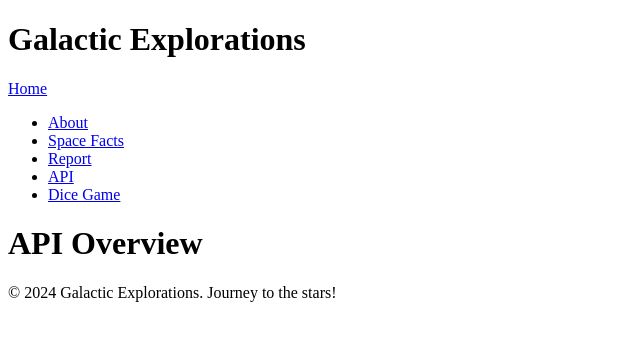
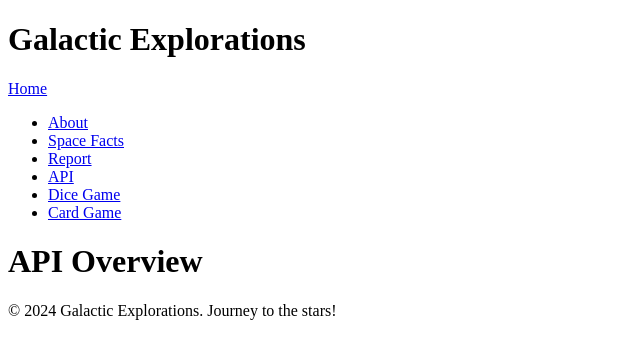
Before and after one commit to brodenn/MVC-Symphony, a Symfony app: template templates/api.html.twig in a window 1280 px wide. Shown: the top 359 px of the page, without its empty margins (0-640 px from the left). Run offline with Twig, Linux system fonts and the light colour scheme; the template is opened without the code that fills it, so the values that code supplies are empty; some libraries are stand-ins or nearby versions.

Commit message:
added new files for the card game

```diff
--- a/templates/base.html.twig
+++ b/templates/base.html.twig
@@ -36,6 +36,9 @@
                 <li class="nav-item">
                 <a class="nav-link btn btn-space" href="{{ path('pig_start') }}">Dice Game</a>
                   </li>
+                                      <li class="nav-item">
+                        <a class="nav-link btn btn-space m-1" href="{{ path('card_game') }}">Card Game</a>
+                    </li>
 
                 </ul>
             </div>
```
Also changed, not shown: src/Controller/CardController.php (added), src/Entity/Card.php (added), src/Entity/CardHand.php (added), src/Entity/DeckOfCards.php (added), templates/card/deck.html.twig (added), templates/card/draw.html.twig (added).
